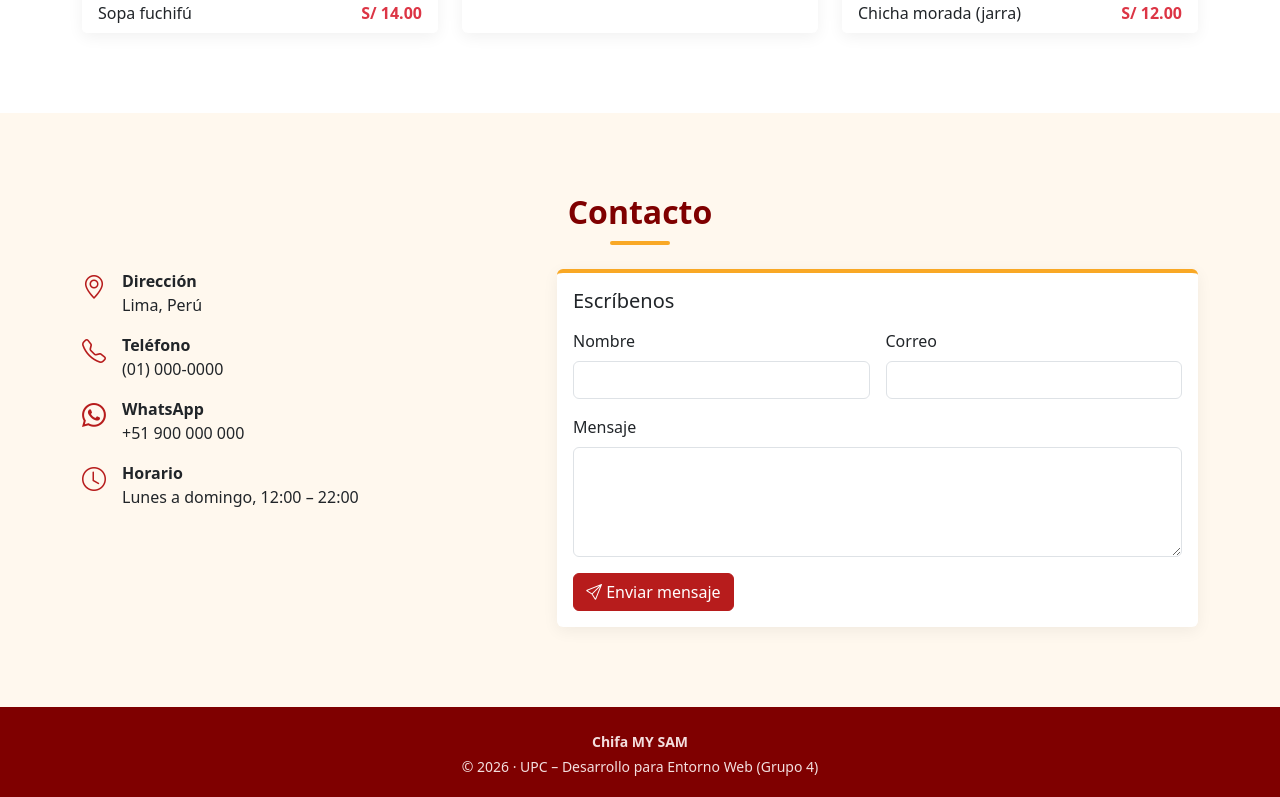
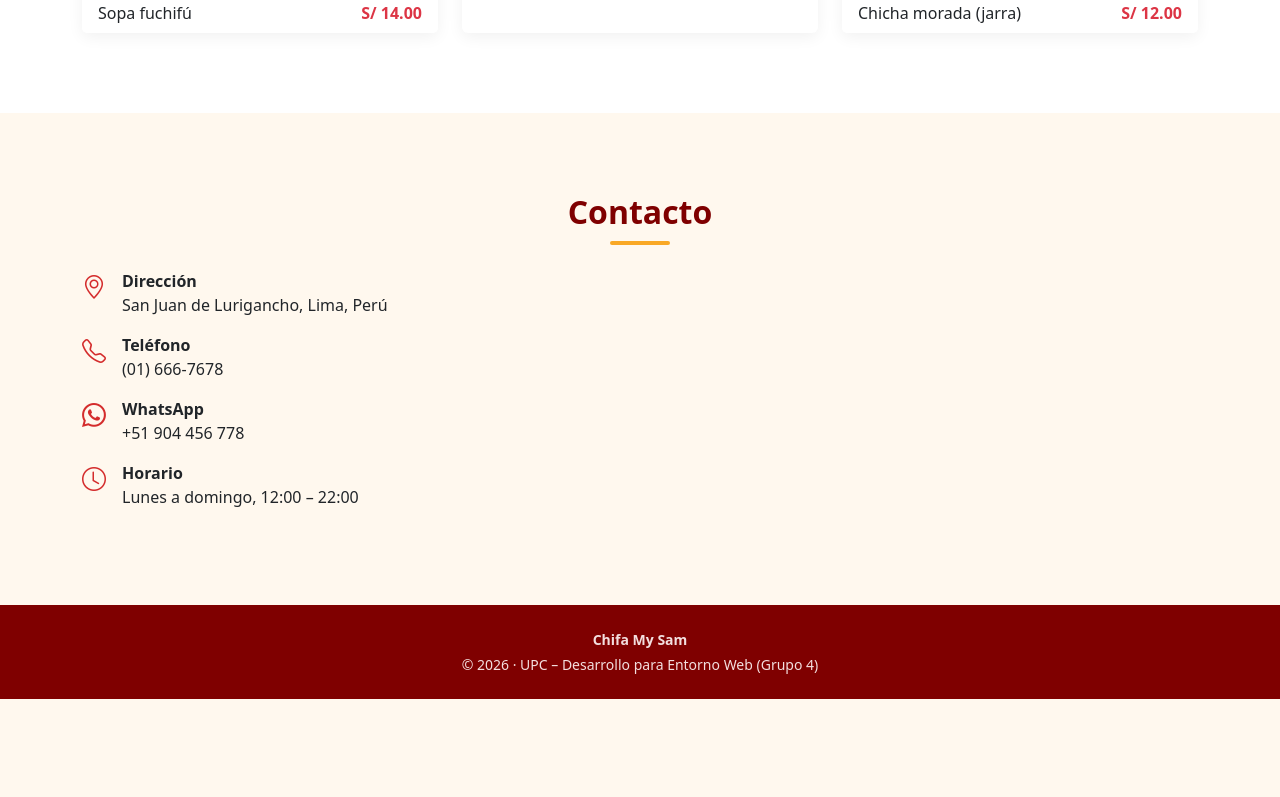
Before and after one commit to Diegogonzales935/MySam, an Angular app: page / in a window 1280 px wide. Shown: the part 2000-2797 px from the top of the page. After the commit the page ends 2699 px from the top, so only its background shows below. Built offline with nearby package versions, Linux system fonts and the light colour scheme.

Commit message:
docs: cambio de textos

```diff
--- a/src/app/pages/home/home.html
+++ b/src/app/pages/home/home.html
@@ -2,7 +2,7 @@
 <nav class="navbar navbar-expand-md navbar-dark barra fixed-top">
   <div class="container">
     <a class="navbar-brand fw-bold d-flex align-items-center gap-2" href="#home" (click)="$event.preventDefault(); irA('home')">
-      <span class="logo">龍</span> Chifa MY SAM
+      <span class="logo">龍</span> Chifa My Sam
     </a>
     <button class="navbar-toggler" type="button" aria-label="Abrir menú" [attr.aria-expanded]="menuAbierto()" (click)="menuAbierto.set(!menuAbierto())">
       <span class="navbar-toggler-icon"></span>
@@ -31,7 +31,7 @@
   <div class="container py-5">
     <div class="row align-items-center g-5">
       <div class="col-lg-7">
-        <span class="badge bg-warning text-dark mb-3">Desde 2023 · Lima</span>
+        <span class="badge bg-warning text-dark mb-3">Desde 2023 · San Juan de Lurigancho, Lima</span>
         <h1 class="display-4 fw-bold">El sabor chino-peruano que te hace volver</h1>
         <p class="lead opacity-75">
           En MY SAM preparamos al momento tus platos favoritos de chifa: chaufas, tallarines, wantanes y mucho más,
@@ -56,7 +56,7 @@
   <div class="container">
     <h2 class="titulo-seccion">Resumen</h2>
     <p class="text-secondary text-center mx-auto mb-5 intro">
-      MY SAM abrió sus puertas en 2023 en Lima como un establecimiento dedicado a la preparación y venta de comida
+      MY SAM abrió sus puertas en 2023 en San Juan de Lurigancho, Lima como un establecimiento dedicado a la preparación y venta de comida
       chino-peruana. Desde sus inicios ofrece una variedad de platos que combinan los sabores de la gastronomía china y
       peruana, con atención en el local y pedidos para llevar.
     </p>
@@ -148,46 +148,18 @@
     <h2 class="titulo-seccion">Contacto</h2>
     <div class="row g-4">
       <div class="col-lg-5">
-        <!-- TODO: reemplazar con los datos reales del local -->
         <ul class="list-unstyled d-flex flex-column gap-3">
-          <li class="d-flex gap-3"><i class="bi bi-geo-alt icono-sm"></i><div><strong>Dirección</strong><br />Lima, Perú</div></li>
-          <li class="d-flex gap-3"><i class="bi bi-telephone icono-sm"></i><div><strong>Teléfono</strong><br />(01) 000-0000</div></li>
-          <li class="d-flex gap-3"><i class="bi bi-whatsapp icono-sm"></i><div><strong>WhatsApp</strong><br />+51 900 000 000</div></li>
+          <li class="d-flex gap-3"><i class="bi bi-geo-alt icono-sm"></i><div><strong>Dirección</strong><br />San Juan de Lurigancho, Lima, Perú</div></li>
+          <li class="d-flex gap-3"><i class="bi bi-telephone icono-sm"></i><div><strong>Teléfono</strong><br />(01) 666-7678</div></li>
+          <li class="d-flex gap-3"><i class="bi bi-whatsapp icono-sm"></i><div><strong>WhatsApp</strong><br />+51 904 456 778</div></li>
           <li class="d-flex gap-3"><i class="bi bi-clock icono-sm"></i><div><strong>Horario</strong><br />Lunes a domingo, 12:00 – 22:00</div></li>
         </ul>
-      </div>
-      <div class="col-lg-7">
-        <div class="card tarjeta">
-          <div class="card-body">
-            <h3 class="h5 mb-3">Escríbenos</h3>
-            <form (ngSubmit)="enviar()" novalidate>
-              <div class="row g-3">
-                <div class="col-sm-6">
-                  <label for="cNombre" class="form-label">Nombre</label>
-                  <input id="cNombre" name="nombre" class="form-control" [(ngModel)]="nombre" autocomplete="name" />
-                </div>
-                <div class="col-sm-6">
-                  <label for="cCorreo" class="form-label">Correo</label>
-                  <input id="cCorreo" name="correo" type="email" class="form-control" [(ngModel)]="correo" autocomplete="email" />
-                </div>
-                <div class="col-12">
-                  <label for="cMensaje" class="form-label">Mensaje</label>
-                  <textarea id="cMensaje" name="mensaje" rows="4" class="form-control" [(ngModel)]="mensajeTexto"></textarea>
-                </div>
-              </div>
-              @if (enviado(); as e) {
-                <div class="alert mt-3 mb-0 py-2" [class.alert-success]="e.ok" [class.alert-danger]="!e.ok" role="alert">{{ e.texto }}</div>
-              }
-              <button class="btn btn-mysam mt-3" type="submit"><i class="bi bi-send"></i> Enviar mensaje</button>
-            </form>
-          </div>
-        </div>
       </div>
     </div>
   </div>
 </section>
 
 <footer class="pie text-center py-4 small">
-  <div class="fw-bold mb-1">Chifa MY SAM</div>
+  <div class="fw-bold mb-1">Chifa My Sam</div>
   © {{ anio }} · UPC – Desarrollo para Entorno Web (Grupo 4)
 </footer>
--- a/src/index.html
+++ b/src/index.html
@@ -2,7 +2,7 @@
 <html lang="es">
 <head>
   <meta charset="utf-8">
-  <title>Chifa MY SAM</title>
+  <title>Chifa My Sam</title>
   <base href="/">
   <meta name="viewport" content="width=device-width, initial-scale=1">
   <link rel="icon" type="image/x-icon" href="favicon.ico">
--- a/src/styles.css
+++ b/src/styles.css
@@ -1,6 +1,6 @@
 /* Identidad visual del Chifa MY SAM */
 :root {
-  --mysam-rojo: #b71c1c;
+  --mysam-rojo: #d42c2c;
   --mysam-rojo-oscuro: #7f0000;
   --mysam-dorado: #f9a825;
   --mysam-crema: #fff8ee;
```
